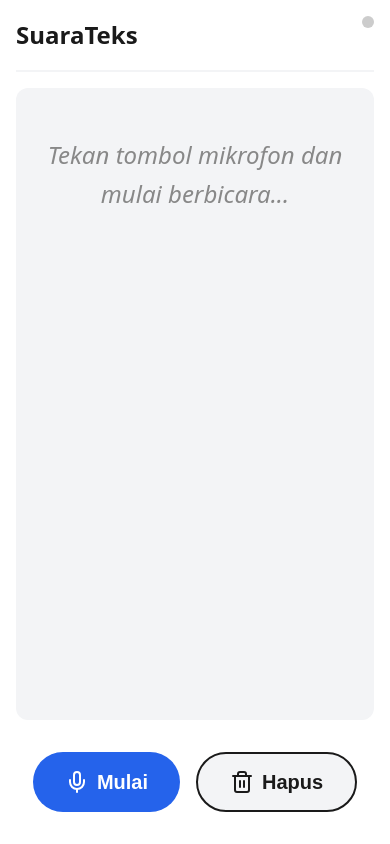
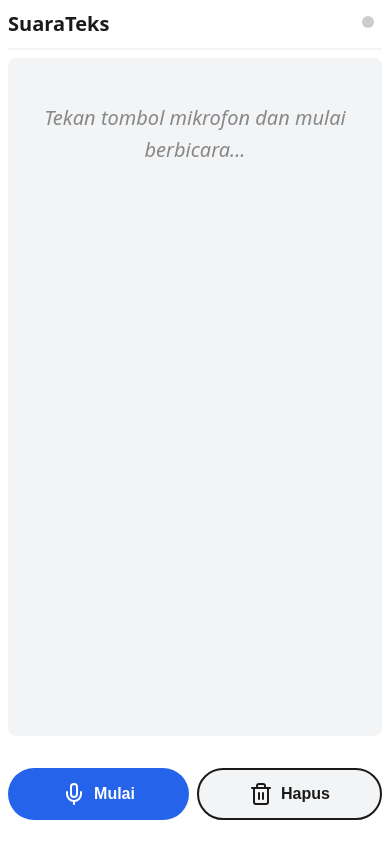
Before and after one commit to workyudha21-cmd/suarateks-pwa, a React (Vite) app: page / in a window 390 px wide. Built offline with nearby package versions, Linux system fonts and the light colour scheme.

Commit message:
feat: improve mobile responsiveness

```diff
--- a/src/index.css
+++ b/src/index.css
@@ -143,10 +143,22 @@ button:active {
 }
 
 @keyframes pulse {
-  0% { transform: scale(1); opacity: 1; }
-  50% { transform: scale(1.5); opacity: 0.5; }
-  100% { transform: scale(1); opacity: 1; }
+  0% {
+    transform: scale(1);
+    opacity: 1;
+  }
+
+  50% {
+    transform: scale(1.5);
+    opacity: 0.5;
+  }
+
+  100% {
+    transform: scale(1);
+    opacity: 1;
+  }
 }
+
 
 .empty-state {
   text-align: center;
@@ -154,3 +166,44 @@ button:active {
   margin-top: 2rem;
   font-style: italic;
 }
+
+/* Mobile Responsive Styles */
+@media (max-width: 600px) {
+  :root {
+    --font-size-base: 16px;
+    --font-size-large: 20px;
+  }
+
+  #root {
+    padding: 0.5rem;
+  }
+
+  header {
+    margin-bottom: 0.5rem;
+    padding-bottom: 0.5rem;
+  }
+
+  h1 {
+    font-size: 1.25rem;
+  }
+
+  .transcript-container {
+    padding: 0.75rem;
+    border-radius: 8px;
+  }
+
+  .controls {
+    flex-wrap: wrap;
+    gap: 0.5rem;
+  }
+
+  button {
+    flex: 1;
+    /* Buttons take equal width */
+    padding: 0.75rem 1rem;
+    font-size: 1rem;
+    justify-content: center;
+    min-width: 120px;
+    /* Prevent becoming too small */
+  }
+}
```
